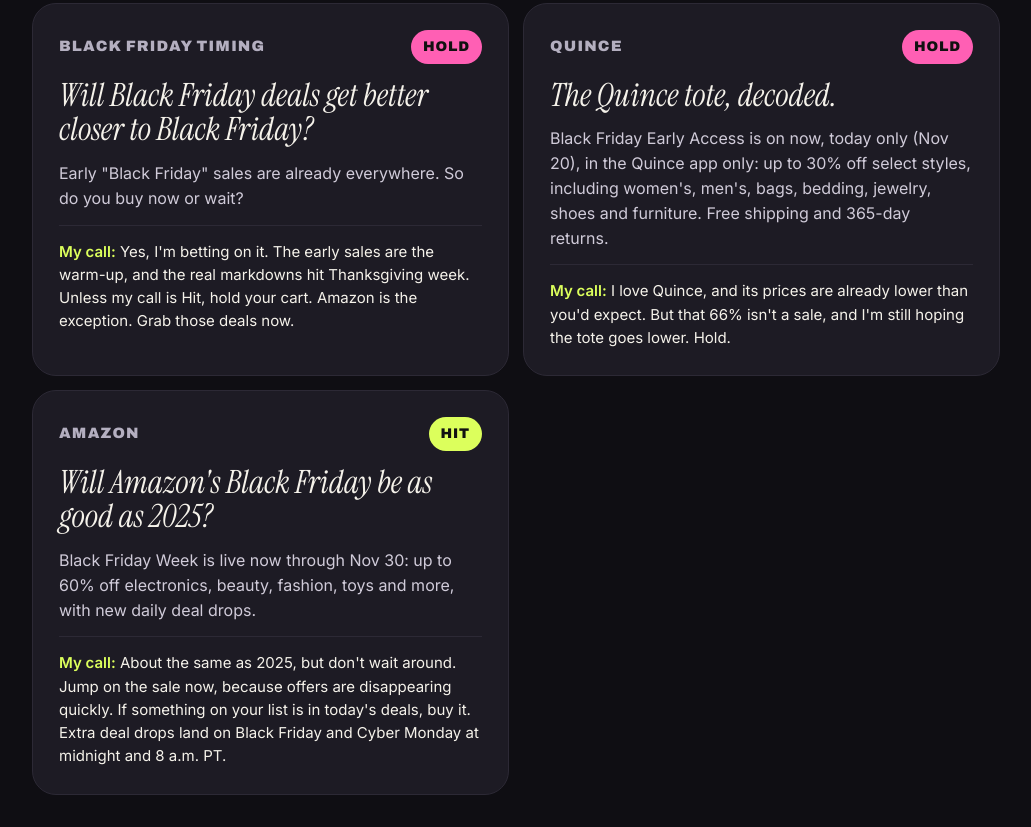
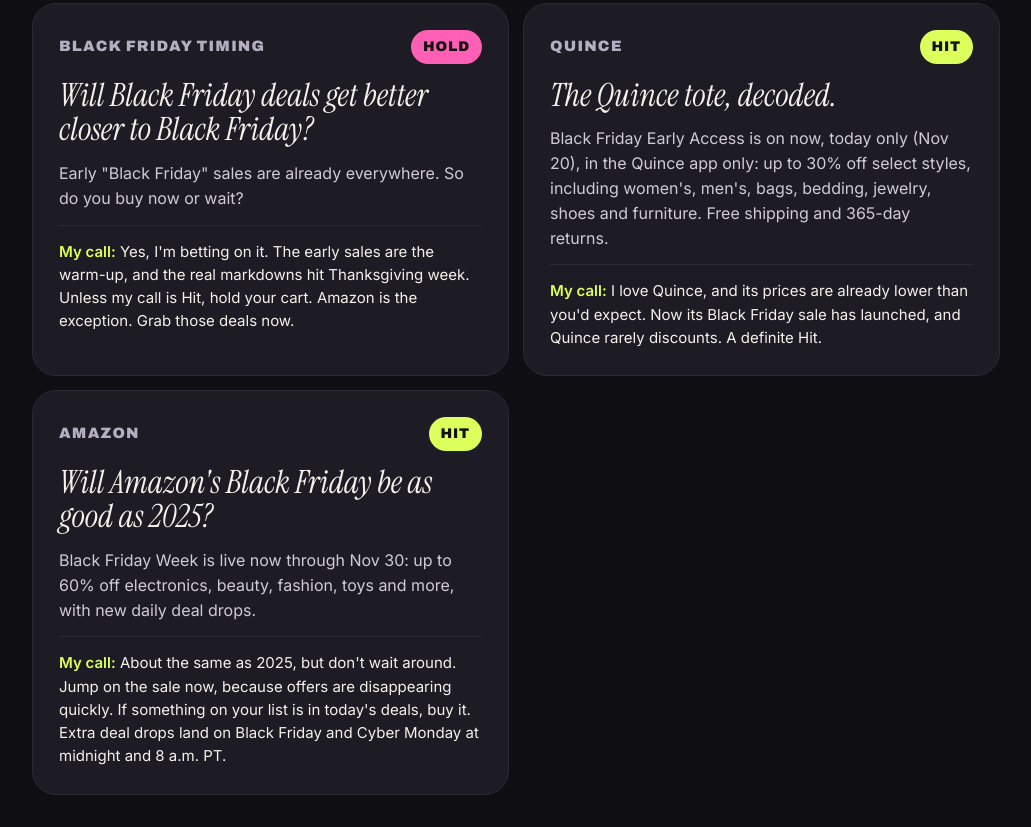
Before and after one commit to H2marketingnyfl68/hillslist, a plain HTML site: page index.html in a window 1280 px wide. Shown: the part 2072-2899 px from the top of the page, without its empty margins (124-1155 px from the left). Drawn offline with Linux system fonts and the light colour scheme.

Commit message:
Quince Hot Take: Hit, sale has launched
Co-Authored-By: Claude Opus 5.5 <noreply@anthropic.com>
Claude-Session: https://claude.ai/code/session_01CdRMeJ9SLJR3uLQLksPYLJ

```diff
--- a/index.html
+++ b/index.html
@@ -627,7 +627,7 @@ const DEALS = [
   {name:"Quince", category:"Bags & Travel", verdict:"hold", status:"review", discount:0,
    offer:"Black Carry-All Tote listed at $92. The \"66% savings\" compares against traditional retail, not a previous Quince price.",
    note:"An extra Black Friday bag promotion hasn't been verified yet.",
-   checked:"", source:"", pick:{v:"hold", q:"The Quince tote, decoded.", call:"I love Quince, and its prices are already lower than you'd expect. But that 66% isn't a sale, and I'm still hoping the tote goes lower. Hold."}}
+   checked:"", source:"", pick:{v:"hit", q:"The Quince tote, decoded.", call:"I love Quince, and its prices are already lower than you'd expect. Now its Black Friday sale has launched, and Quince rarely discounts. A definite Hit."}}
 ];
 
 DEALS.push(
```
